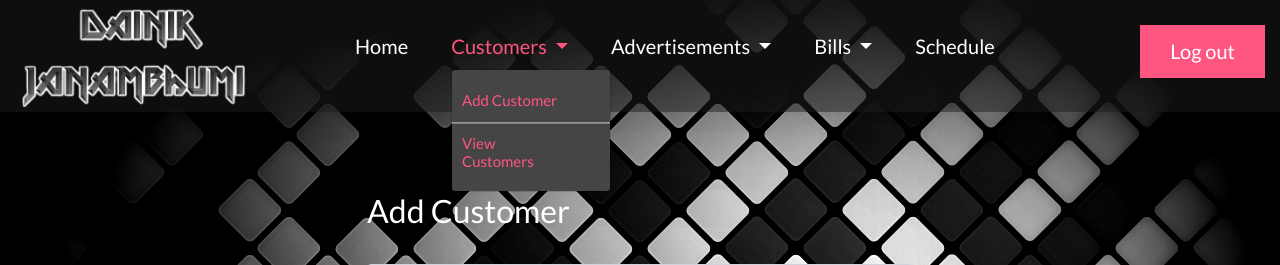
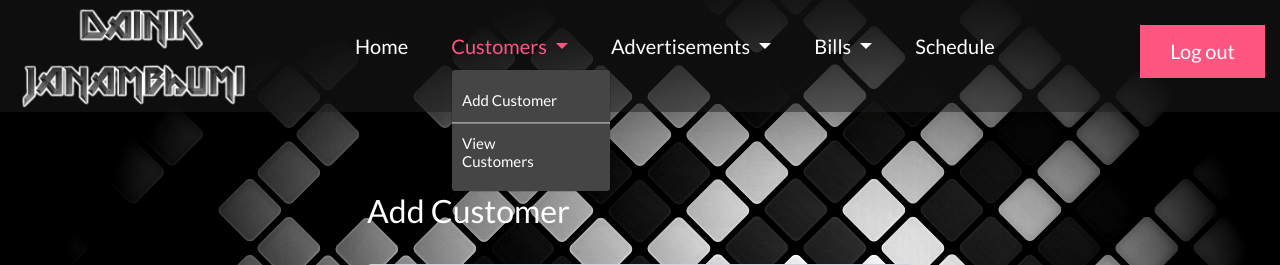
Before and after one commit to Jaspreet8843/Ads_management, a Django app: page /add_customer/ in a window 1280 px wide, after a click on "Customers". Shown: the top 265 px of the page. Run offline with Django 3.2, Linux system fonts and the light colour scheme; parts of the project's set-up code (start-up, migrations or seed data) failed here and were passed over; some libraries are stand-ins or nearby versions.

Commit message:
Update base.html

```diff
--- a/template/localsdirectory/base.html
+++ b/template/localsdirectory/base.html
@@ -51,28 +51,28 @@
                         <a class="dropdown-toggle" data-toggle="dropdown" href="#">Customers
                             <span class="caret"></span></a>
                         <ul class="dropdown-menu" style="background-color:#454545;">
-                            <li style="padding:10px;"><a style="font-size:15px; line-height:normal;" href="/add_customer">Add Customer</a></li>
-                            <hr><li style="padding:10px;"><a style="font-size:15px; line-height:normal;" href="/view_customers">View Customers</a></li>
+                            <li style="padding:10px;"><a style="color: white; font-size:15px; line-height:normal;" href="/add_customer">Add Customer</a></li>
+                            <hr><li style="padding:10px;"><a style="color: white; font-size:15px; line-height:normal;" href="/view_customers">View Customers</a></li>
                         </ul>
                     </li>
                     <li id="adv" class="dropdown" style="color:#454545;">
                         <a class="dropdown-toggle" data-toggle="dropdown" href="#">Advertisements
                             <span class="caret"></span></a>
                         <ul class="dropdown-menu" style="background-color:#454545;">
-                            <li style="padding:10px;"><a style="font-size:15px; line-height:normal;" href="/add_advert">Add Advertisement</a></li>
-                            <hr><li style="padding:10px;"><a style="font-size:15px; line-height:normal;" href="/view_adverts">View Advertisements</a></li>
-                            <hr><li style="padding:10px;"><a style="font-size:15px; line-height:normal;" href="/pending_for_approval">Pending Advertisements</a></li>
-                            <hr><li style="padding:10px;"><a style="font-size:15px; line-height:normal;" href="/view_rejected">Rejected Advertisements</a></li>
+                            <li style="padding:10px;"><a style="color: white; font-size:15px; line-height:normal;" href="/add_advert">Add Advertisement</a></li>
+                            <hr><li style="padding:10px;"><a style="color: white; font-size:15px; line-height:normal;" href="/view_adverts">View Advertisements</a></li>
+                            <hr><li style="padding:10px;"><a style="color: white; font-size:15px; line-height:normal;" href="/pending_for_approval">Pending Advertisements</a></li>
+                            <hr><li style="padding:10px;"><a style="color: white; font-size:15px; line-height:normal;" href="/view_rejected">Rejected Advertisements</a></li>
                         </ul>
                     </li>
                     <li class="dropdown" id="bills">
                         <a class="dropdown-toggle" data-toggle="dropdown" href="#">Bills
                             <span class="caret"></span></a>
                         <ul class="dropdown-menu" style="background-color:#454545;">
-                            <li style="padding:10px;"><a style="font-size:15px; line-height:normal;" href="/billing">Generate Bills</a></li>
-                            <hr><li style="padding:10px;"><a style="font-size:15px; line-height:normal;" href="/view_bills">View Bills</a></li>
-                            <hr><li style="padding:10px;"><a style="font-size:15px; line-height:normal;" href="/pay_bills">Pay Bills</a></li>
-                            <hr><li style="padding:10px;"><a style="font-size:15px; line-height:normal;" href="/view_paid_bills">View Paid Bills</a></li>
+                            <li style="padding:10px;"><a style="color: white; font-size:15px; line-height:normal;" href="/billing">Generate Bills</a></li>
+                            <hr><li style="padding:10px;"><a style="color: white; font-size:15px; line-height:normal;" href="/view_bills">View Bills</a></li>
+                            <hr><li style="padding:10px;"><a style="color: white; font-size:15px; line-height:normal;" href="/pay_bills">Pay Bills</a></li>
+                            <hr><li style="padding:10px;"><a style="color: white; font-size:15px; line-height:normal;" href="/view_paid_bills">View Paid Bills</a></li>
                         </ul>
                     </li>
                     <li id="schedule"><a href="/view_schedule">Schedule</a></li>
```
